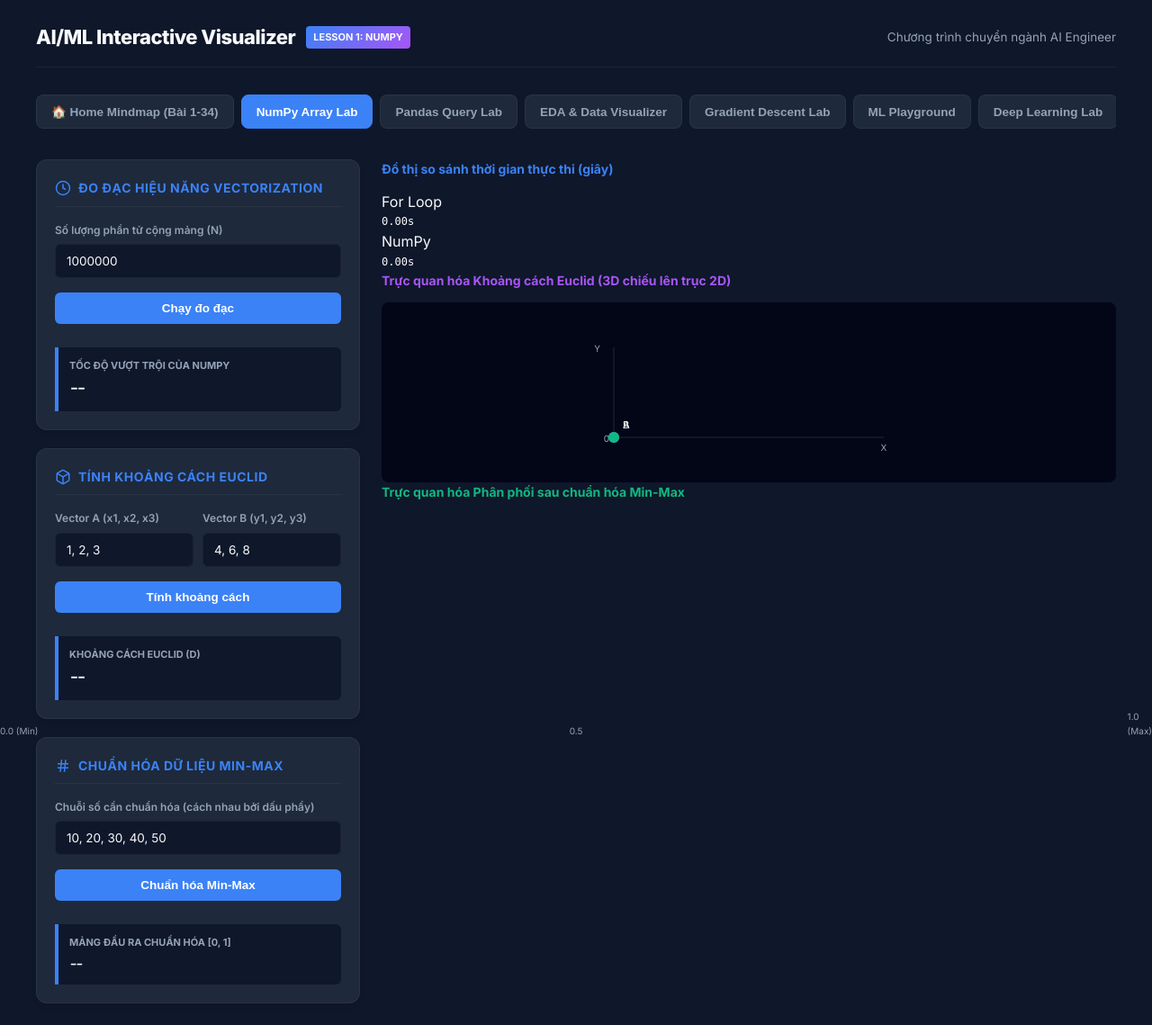
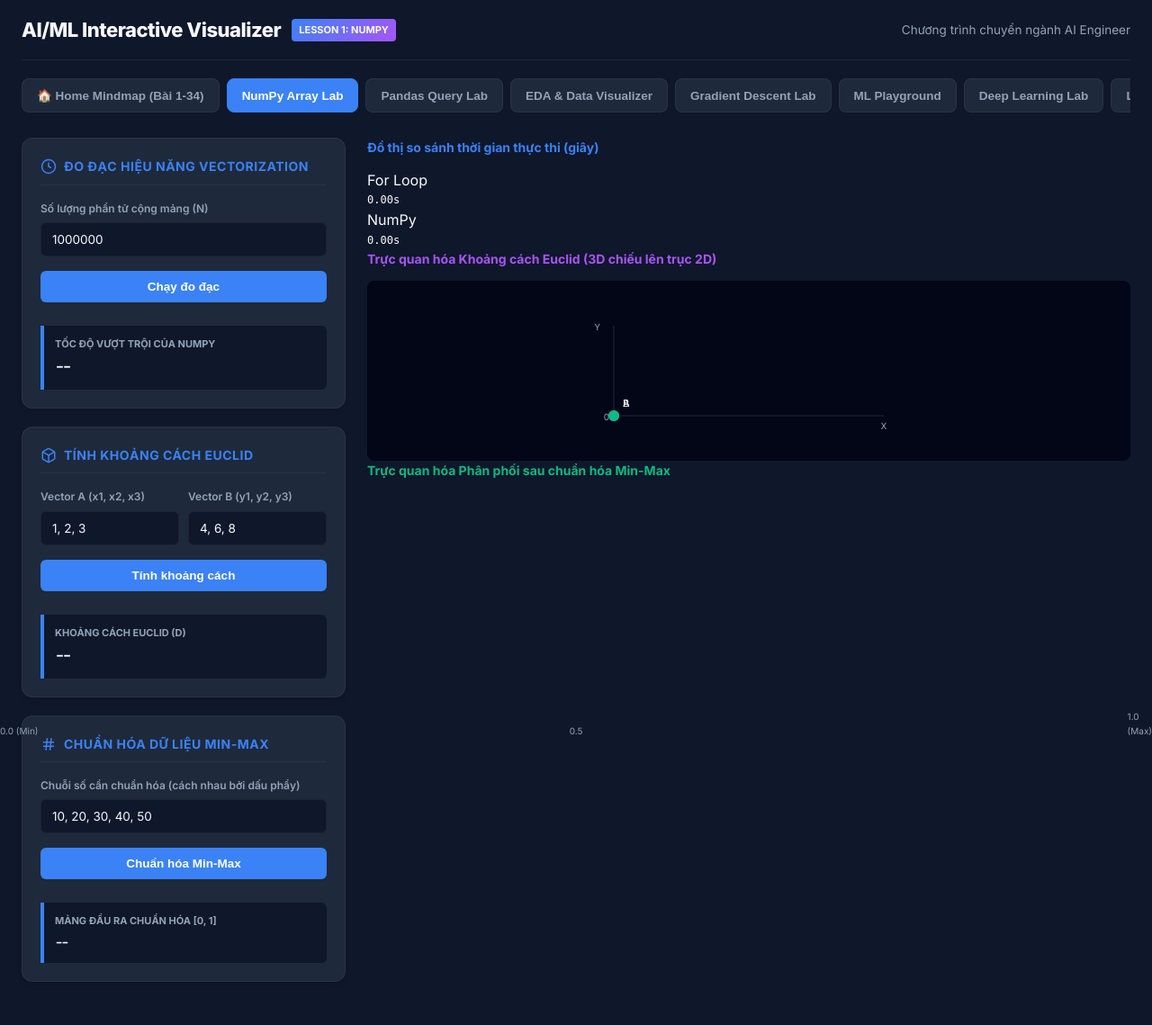
Before and after one commit to s0nbuildtech287/AIML, a FastAPI app: page / in a window 1280 px wide. Shown: the whole page at 90% size. After the commit the page ends 1091 px from the top, so only its background shows below. Run offline with FastAPI, Linux system fonts and the light colour scheme.

Commit message:
Full width 7-column dashboard, hover scrollbar for tab nav, auto scroll home

```diff
--- a/Project/static/css/style.css
+++ b/Project/static/css/style.css
@@ -23,17 +23,18 @@
     color: var(--text-main);
     font-family: 'Inter', system-ui, -apple-system, sans-serif;
     line-height: 1.6;
-    padding: 24px;
+    padding: 16px 24px;
 }
 
 .container {
-    max-width: 1200px;
+    width: 100%;
+    max-width: 100%;
     margin: 0 auto;
 }
 
 /* Header & Navigation */
 header {
-    margin-bottom: 30px;
+    margin-bottom: 20px;
     border-bottom: 1px solid var(--border-color);
     padding-bottom: 15px;
     display: flex;
@@ -61,8 +62,29 @@
     display: flex;
     gap: 8px;
     overflow-x: auto;
-    padding-bottom: 10px;
-    margin-bottom: 24px;
+    padding-bottom: 8px;
+    margin-bottom: 20px;
+    scrollbar-width: none; /* Firefox */
+    -ms-overflow-style: none; /* IE/Edge */
+}
+
+.tab-nav::-webkit-scrollbar {
+    height: 4px;
+    background: transparent;
+}
+
+.tab-nav::-webkit-scrollbar-thumb {
+    background: transparent;
+    border-radius: 4px;
+    transition: background 0.3s;
+}
+
+.tab-nav:hover {
+    scrollbar-width: thin;
+}
+
+.tab-nav:hover::-webkit-scrollbar-thumb {
+    background: rgba(255, 255, 255, 0.2);
 }
 
 .tab-btn {
--- a/Project/static/js/main.js
+++ b/Project/static/js/main.js
@@ -25,6 +25,9 @@
     });
     const btn = document.getElementById(`btn-${tabId}`);
     if (btn) btn.classList.add("active");
+
+    const nav = document.querySelector(".tab-nav");
+    if (nav && tabId === "home") nav.scrollLeft = 0;
 
     const badge = document.getElementById("brand-badge-text");
     if (tabId === "home") badge.innerText = "Full Roadmap (Bài 1-34)";
```
